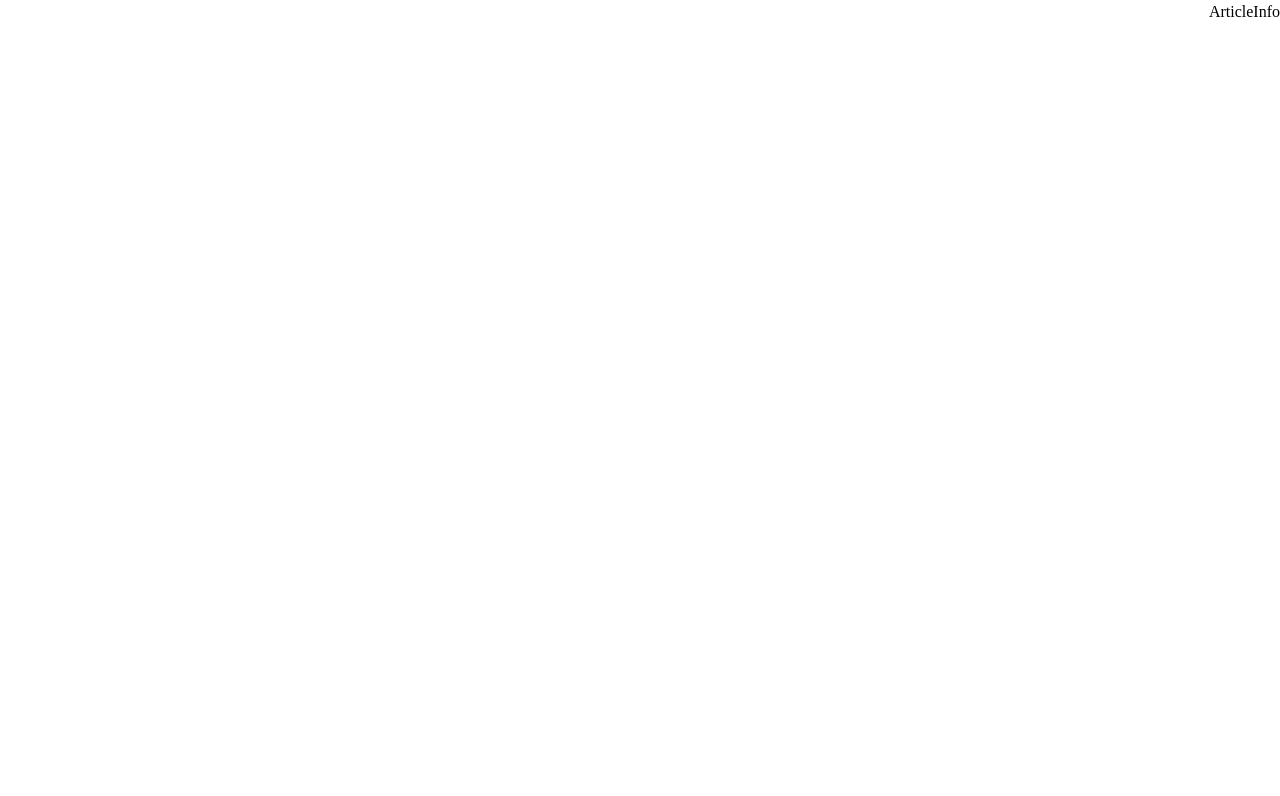
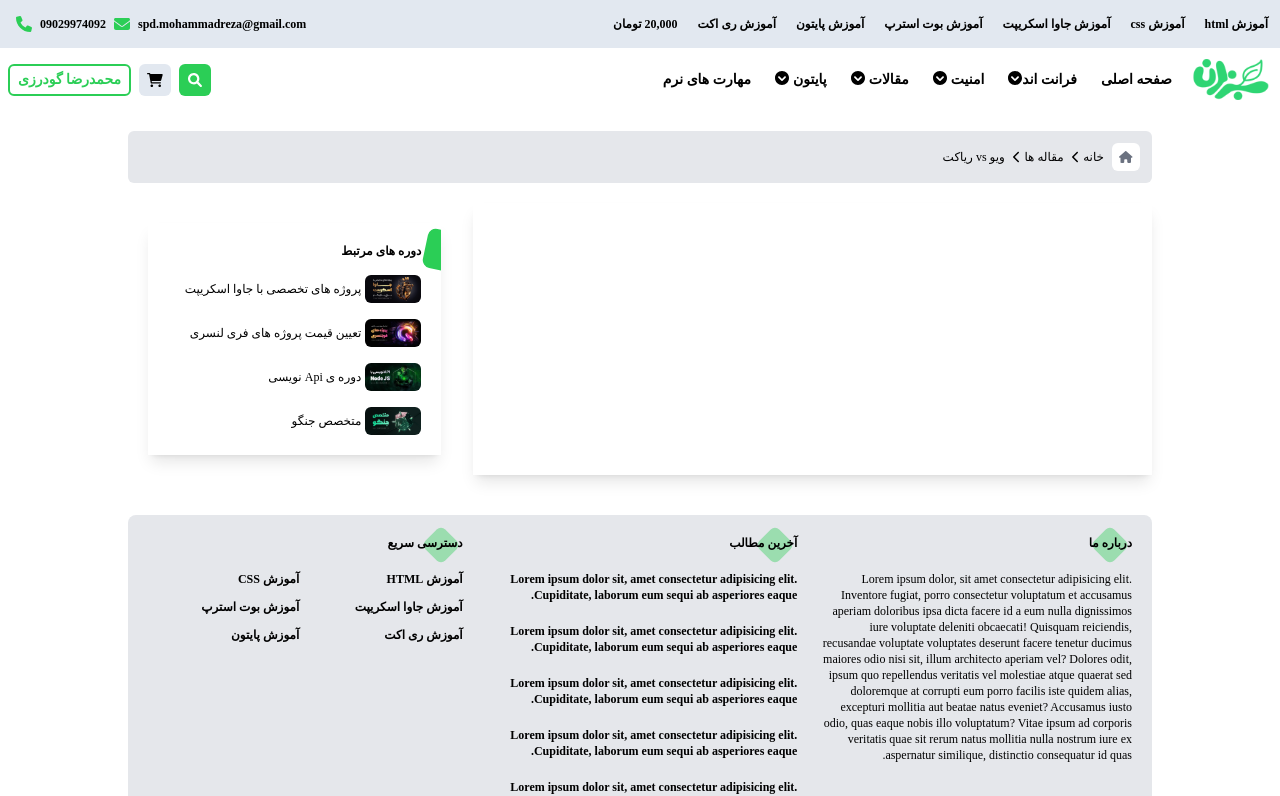
Before and after one commit to spdfalcon/p17, a React (Create React App) app in the folder p17/: page /article-info/1 in a window 1280 px wide. Shown: the top 796 px of the page. Built offline with nearby package versions, Linux system fonts and the light colour scheme.

Commit message:
sabzlearn-ArticleInfo-ui-1

```diff
--- a/p17/src/pages/ArticleInfo/ArticleInfo.js
+++ b/p17/src/pages/ArticleInfo/ArticleInfo.js
@@ -1,9 +1,85 @@
 import React from 'react'
-
+import TopBar from '../../Components/TopBar/TopBar'
+import NavBar from '../../Components/NavBar/NavBar'
+import Footer from '../../Components/Footer/Footer'
+import BreadCrumb from '../../Components/BreadCrumb/BreadCrumb'
+import CourseDetailBox from '../../Components/CourseDetailBox/CourseDetailBox'
+import SectionHeader from '../../Components/SectionHeader/SectionHeader'
+import Accordion from '@mui/material/Accordion';
+import AccordionSummary from '@mui/material/AccordionSummary';
+import AccordionDetails from '@mui/material/AccordionDetails';
+import Typography from '@mui/material/Typography';
+import ExpandMoreIcon from '@mui/icons-material/ExpandMore';
+import { TbRosetteNumber1 } from 'react-icons/tb'
 export default function ArticleInfo() {
   return (
     <div>
-      ArticleInfo
+      <TopBar></TopBar>
+      <NavBar></NavBar>
+
+
+      <BreadCrumb links={[
+        { id: 1, title: 'خانه', to: '/' },
+        { id: 2, title: 'مقاله ها', to: '/category-info/frontend' },
+        { id: 3, title: 'ویو vs ریاکت', to: 'course-info/js-expert' }
+      ]}></BreadCrumb>
+
+
+<div>
+          <div className='px-32 grid grid-cols-12 gap-3 mt-5'>
+            {/* start about */}
+            <div className='r grid col-span-8 grid-cols-3 gap-3 shadow-lg'>
+
+            </div>
+            {/* end about */}
+
+
+
+
+
+
+
+            {/* start sidbar */}
+            <div className='l col-span-4 relative'>
+              <div className='sticky top-0 p-5 flex flex-col gap-7'>
+
+                <div className='shadow-lg p-5 text-xs flex flex-col gap-4 relative overflow-hidden'>
+              <span className='w-10 h-10 absolute bg-primary-color rounded-lg top-2 -right-6 rotate-12'></span>
+                  <div className='font-bold'><h2>دوره های مرتبط</h2></div>
+                  <div className='flex gap-1 items-center'>
+                    <div className='r w-14 rounded-md overflow-hidden'>
+                      <img src="/images/courses/js_project.png" />
+                    </div>
+                    <div className='l'><h4>پروژه های تخصصی با جاوا اسکریپت</h4></div>
+                  </div>
+                  <div className='flex gap-1 items-center'>
+                    <div className='r w-14 rounded-md overflow-hidden'>
+                      <img src="/images/courses/fareelancer.png" />
+                    </div>
+                    <div className='l'><h4>تعیین قیمت پروژه های فری لنسری</h4></div>
+                  </div>
+                  <div className='flex gap-1 items-center'>
+                    <div className='r w-14 rounded-md overflow-hidden'>
+                      <img src="/images/courses/nodejs.png" />
+                    </div>
+                    <div className='l'><h4>دوره ی Api نویسی</h4></div>
+                  </div>
+                  <div className='flex gap-1 items-center'>
+                    <div className='r w-14 rounded-md overflow-hidden'>
+                      <img src="/images/courses/jango.png" />
+                    </div>
+                    <div className='l'><h4>متخصص جنگو</h4></div>
+                  </div>
+                </div>
+
+              </div>
+            </div>
+            {/* end sidbar */}
+          </div>
+        </div>
+
+
+      <Footer></Footer>
     </div>
   )
 }
--- a/p17/src/pages/CourseInfo/CourseInfo.js
+++ b/p17/src/pages/CourseInfo/CourseInfo.js
@@ -62,6 +62,7 @@ export default function CourseInfo() {
 
         <div>
           <div className='px-32 grid grid-cols-12 gap-3 mt-5'>
+            {/* start about */}
             <div className='r grid col-span-8 grid-cols-3 gap-3 shadow-lg'>
               <CourseDetailBox
                 icon={'fa-solid fa-graduation-cap'}
@@ -256,6 +257,7 @@ export default function CourseInfo() {
               </div>
 
             </div>
+            {/* end about */}
 
 
 
@@ -263,7 +265,7 @@ export default function CourseInfo() {
 
 
 
-
+            {/* start sidbar */}
             <div className='l col-span-4 relative'>
               <div className='sticky top-0 p-5 flex flex-col gap-7'>
                 <div className='p-2 shadow-lg'>
@@ -343,6 +345,7 @@ export default function CourseInfo() {
 
               </div>
             </div>
+            {/* end sidbar */}
           </div>
         </div>
         <Footer></Footer>
```
